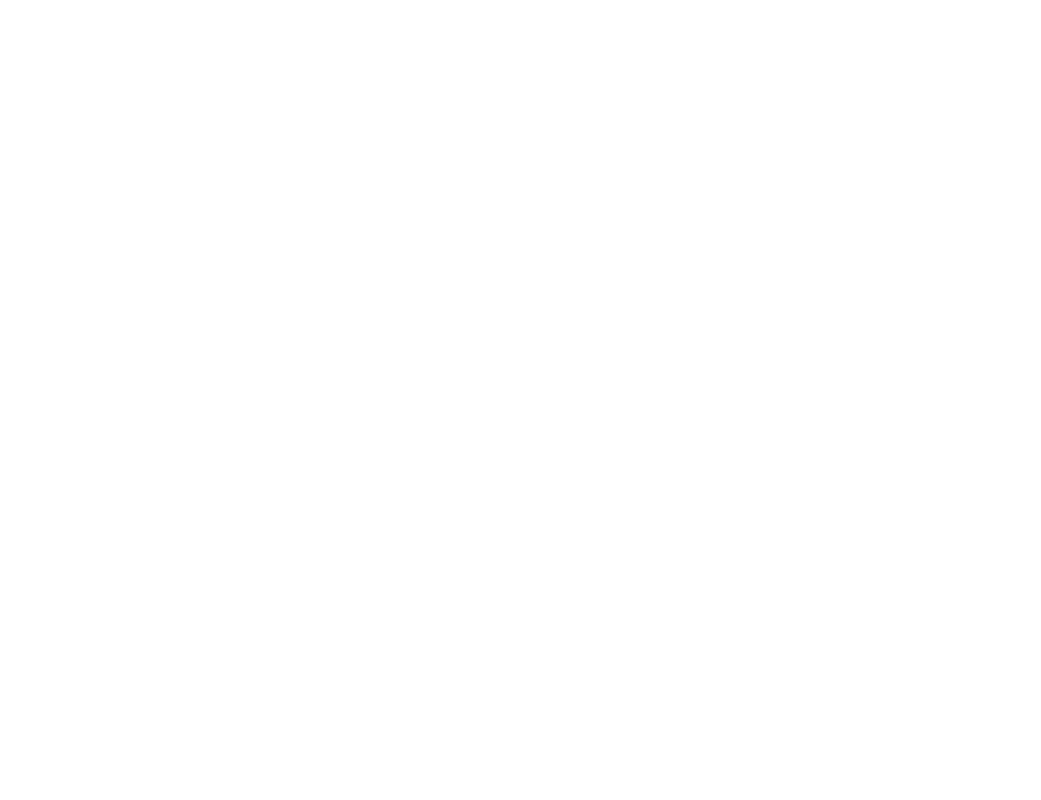
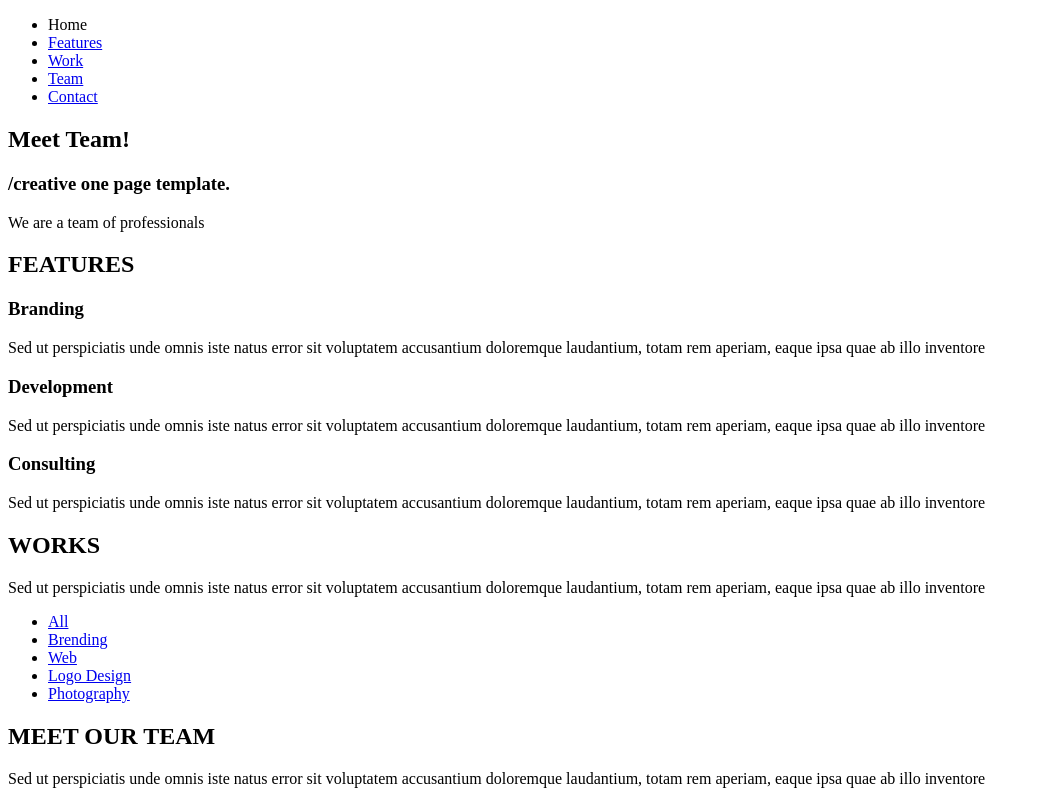
Before and after one commit to joecamelify/Brendi, a plain HTML site: page index.html in a window 1280 px wide. Shown: the top 800 px of the page, without its empty margins (0-1041 px from the left). Drawn offline with Linux system fonts and the light colour scheme.

Commit message:
Zrobiona spacja w sekcji

```diff
--- a/index.html
+++ b/index.html
@@ -9,7 +9,90 @@
 </head>
 
 <body>
+    <header>
+        <nav>
+            <ul>
+                <li>Home</li>
+                <li><a href="#">Features</a></li>
+                <li><a href="#">Work</a></li>
+                <li><a href="#">Team</a></li>
+                <li><a href="#"> Contact</a></li>
+            </ul>
+        </nav>
+        <section>
+            <h2>Meet Team!</h2>
+            <h3>/creative one page template.</h3> We are a team of professionals
 
+        </section>
+    </header>
+
+    <section>
+        <article>
+            <header>
+                <h2>FEATURES</h2>
+            </header>
+            <h3>Branding</h3>
+
+            <p>Sed ut perspiciatis unde omnis iste natus error sit voluptatem accusantium doloremque laudantium, totam rem aperiam, eaque ipsa quae ab illo inventore</p>
+
+            <h3>Development</h3>
+
+            <p>Sed ut perspiciatis unde omnis iste natus error sit voluptatem accusantium doloremque laudantium, totam rem aperiam, eaque ipsa quae ab illo inventore</p>
+
+            <h3>Consulting</h3>
+
+            <p>Sed ut perspiciatis unde omnis iste natus error sit voluptatem accusantium doloremque laudantium, totam rem aperiam, eaque ipsa quae ab illo inventore</p>
+
+        </article>
+    </section>
+    <section>
+        <header>
+            <h2>WORKS</h2>
+        </header>
+        <p>Sed ut perspiciatis unde omnis iste natus error sit voluptatem accusantium doloremque laudantium, totam rem aperiam, eaque ipsa quae ab illo inventore</p>
+        <nav>
+            <ul>
+                <li><a href="#">All</a></li>
+                <li><a href="#">Brending</a></li>
+                <li><a href="#">Web</a></li>
+                <li><a href="#">Logo Design</a></li>
+                <li><a href="#">Photography</a></li>
+            </ul>
+        </nav>
+    </section>
+    <section>
+        <h2>MEET OUR TEAM</h2>
+        <p>Sed ut perspiciatis unde omnis iste natus error sit voluptatem accusantium doloremque laudantium, totam rem aperiam, eaque ipsa quae ab illo inventore</p>
+
+        <img src="img/member-1.png" alt="">
+        <h3>John Filmr Doe</h3> Managing Director
+
+        <img src="img/member-2.png" alt="">
+        <h3>John Filmr Doe</h3> Managing Director
+
+        <img src="img/member-3.png" alt="">
+        <h3>John Filmr Doe</h3> Managing Director
+
+        <img src="img/member-1.png" alt="">
+        <h3>John Filmr Doe</h3> Managing Director
+
+    </section>
+    <section>
+        <h2>SOME FUN FACTS</h2>
+
+        <p>3200 HOURS OF WORK</p>
+        <p>120 SATISFIED CLIENTS</p>
+        <p>360 PROJECTS DELIVERED</p>
+        <p>6454 AWARDS WON</p>
+    </section>
+    <section>
+        <h2>LET’S DISCUSS</h2>
+        <p>Sed ut perspiciatis unde omnis iste natus error sit voluptatem accusantium doloremque laudantium, totam rem aperiam, eaque ipsa quae ab illo inventore</p>
+    </section>
+    <footer>
+        <h2>Brandi</h2>
+        <p>eusmod tempor incididunt ut labore et dolore magna aliqua. Ut enim ad minim veniam, quis nostrud exercitation ullamco laboris nisi ut aliquip ex ea commodo consequat.</p>
+    </footer>
 </body>
 
 </html>
```
Also changed, not shown: img/member-1.png (added), img/member-2.png (added), img/member-3.png (added).
